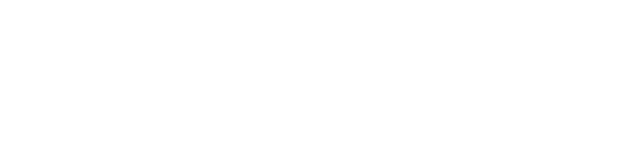
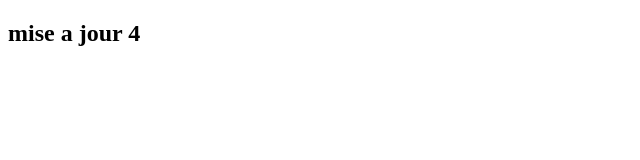
Before and after one commit to souhaildridi/travaill, a plain HTML site: page index.html in a window 1280 px wide. Shown: the whole page, without its empty margins (0-640 px from the left). Drawn offline with Linux system fonts and the light colour scheme.

Commit message:
mise a jour 4

```diff
--- a/index.html
+++ b/index.html
@@ -6,6 +6,7 @@
     <title>Document</title>
 </head>
 <body>
+    <h2>mise a jour 4</h2>
 
 </body>
 </html>
```
